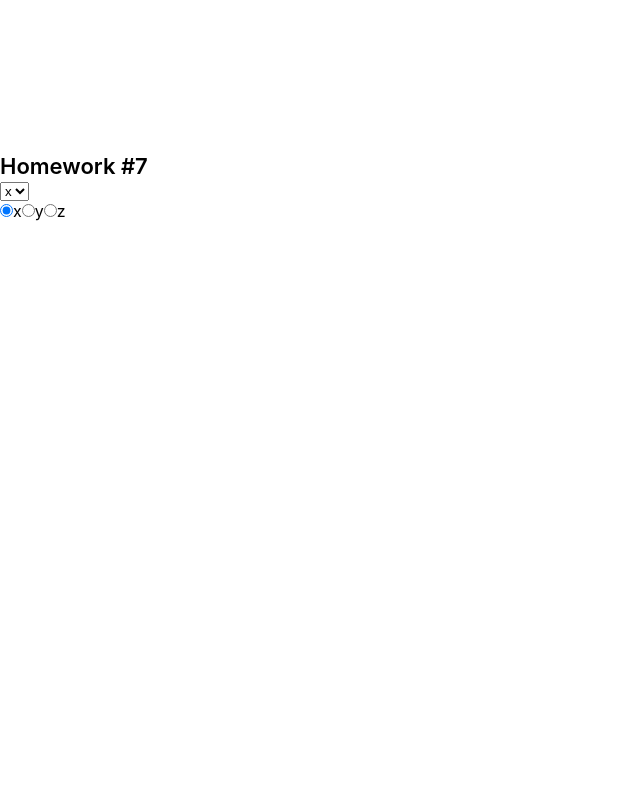
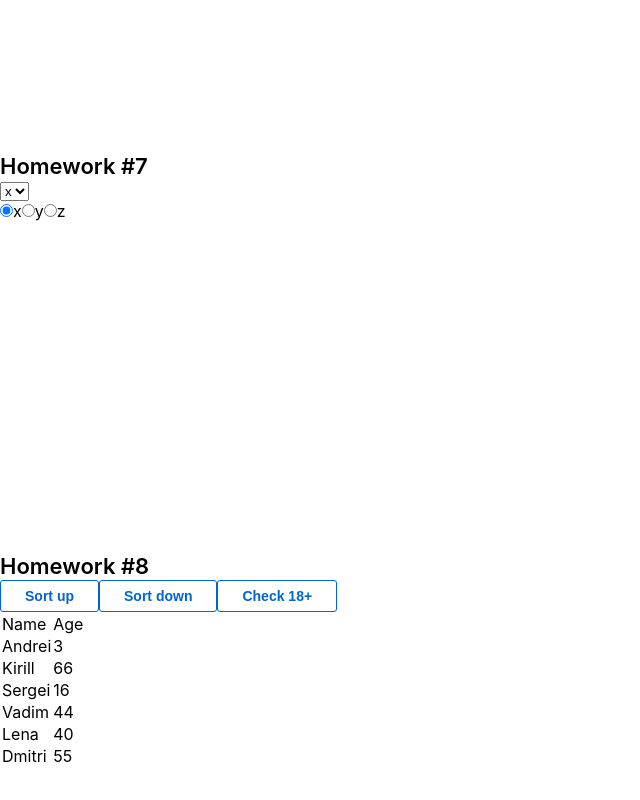
Before and after one commit to AndreiKastsiukovich/Homework, a React (Create React App) app: page /#/junior in a window 1280 px wide. Shown: the part 314-1114 px from the top of the page, without its empty margins (0-640 px from the left). Before the commit the page ends 867 px from the top, so only its background shows below. Built offline with nearby package versions, Linux system fonts and the light colour scheme.

Commit message:
Commit-1

```diff
--- a/src/s2-homeworks/hw05/pages/Junior.tsx
+++ b/src/s2-homeworks/hw05/pages/Junior.tsx
@@ -1,9 +1,7 @@
 import React from 'react'
 import HW6 from "../../hw06/HW6";
 import HW7 from "../../hw07/HW7";
-// import HW6 from '../../hw06/HW6'
-// import HW7 from '../../hw07/HW7'
-// import HW8 from '../../hw08/HW8'
+import HW8 from "../../hw08/HW8";
 // import HW9 from '../../hw09/HW9'
 
 function Junior() {
@@ -11,7 +9,7 @@ function Junior() {
         <div id={'hw5-page-junior'}>
             <HW6 />
             <HW7 />
-            {/*<HW8 />*/}
+            <HW8 />
             {/*<HW9 />*/}
         </div>
     )
--- a/src/s2-homeworks/hw08/HW8.tsx
+++ b/src/s2-homeworks/hw08/HW8.tsx
@@ -19,12 +19,12 @@ export type UserType = {
 
 const initialPeople: UserType[] = [
     // студенты могут поменять имя/возраст/количество объектов, _id должны быть целочисленные
-    {_id: 0, name: 'Кот', age: 3},
-    {_id: 1, name: 'Александр', age: 66},
-    {_id: 2, name: 'Коля', age: 16},
-    {_id: 3, name: 'Виктор', age: 44},
-    {_id: 4, name: 'Дмитрий', age: 40},
-    {_id: 5, name: 'Ирина', age: 55},
+    {_id: 0, name: 'Andrei', age: 3},
+    {_id: 1, name: 'Kirill', age: 66},
+    {_id: 2, name: 'Sergei', age: 16},
+    {_id: 3, name: 'Vadim', age: 44},
+    {_id: 4, name: 'Lena', age: 40},
+    {_id: 5, name: 'Dmitri', age: 55},
 ]
 
 const HW8 = () => {
--- a/src/s2-homeworks/hw08/User.tsx
+++ b/src/s2-homeworks/hw08/User.tsx
@@ -11,10 +11,12 @@ const User: React.FC<UserPropsType> = ({ u }) => {
     return (
         <tr id={'hw8-user-' + u._id + '-' + u.age} className={s.item}>
             <td id={'hw8-user-name-' + u._id} className={s.nameCol}>
+                {u.name}
                 {/*отобразить имя*/}
 
             </td>
             <td id={'hw8-user-age-' + u._id}>
+                {u.age}
                 {/*отобразить возраст*/}
 
             </td>
--- a/src/s2-homeworks/hw08/bll/homeWorkReducer.ts
+++ b/src/s2-homeworks/hw08/bll/homeWorkReducer.ts
@@ -4,15 +4,21 @@ type ActionType =
     | { type: 'sort'; payload: 'up' | 'down' }
     | { type: 'check'; payload: number }
 
-export const homeWorkReducer = (state: any, action: any): any => { // need to fix any
+export const homeWorkReducer = (state: UserType[], action: ActionType): UserType[] => { // need to fix any
     switch (action.type) {
-        case 'sort': { // by name
+        case 'sort': {
+            const sortState = [...state].sort((a,b)=>{
+                if(a.name > b.name) return 1
+                else if (a.name < b.name) return -1
+                else return 0
+            })
+            return action.payload === 'up' ? sortState  : sortState.reverse()// need to fix
+        }
 
-            return state // need to fix
-        }
+
         case 'check': {
 
-            return state // need to fix
+            return state.filter((el)=>el.age >= action.payload) // need to fix
         }
         default:
             return state
```
